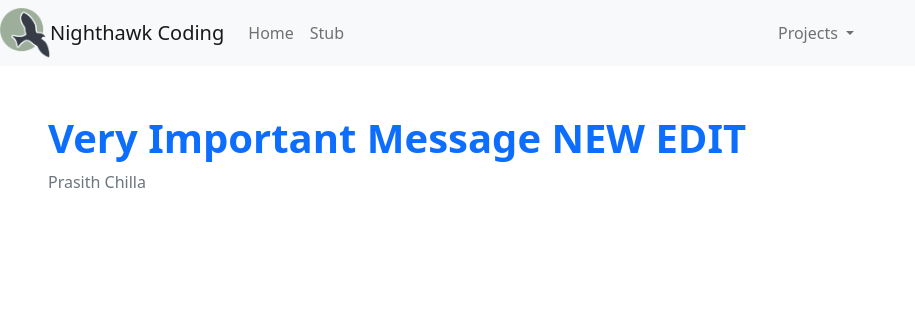
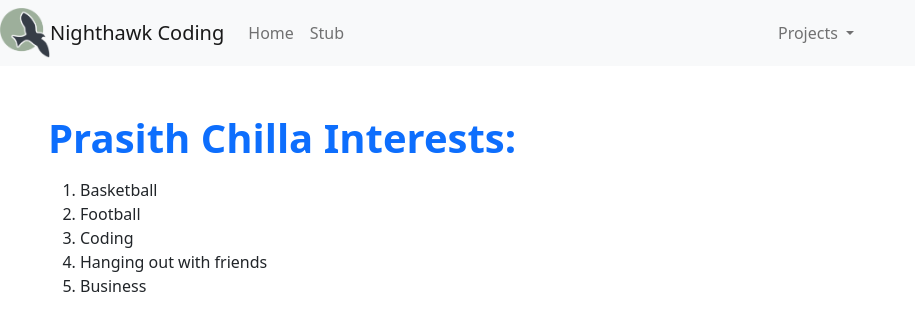
Before and after one commit to BuddaBaker/flask, a Flask app: page /stub/ in a window 1280 px wide; the page is wider, and only the part inside the window is pictured. Shown: the top 311 px of that part, without its empty margins (0-915 px from the left). Before the commit the page ends 188 px from the top of that part, so only its background shows below. Run offline with Flask 2, Linux system fonts and the light colour scheme.

Commit message:
stub changes

```diff
--- a/templates/stub.html
+++ b/templates/stub.html
@@ -8,8 +8,19 @@
 {% block body %}
     <!- Try building a new body here, bootstrap is a wise choice ->
     <div class="px-5 py-5 mx-auto">
-        <h1 class="text-primary"><strong>Very Important Message NEW EDIT</strong></h1>
-        <p class="text-secondary">Prasith Chilla</p>
+        <h1 class="text-primary"><strong>Prasith Chilla Interests:</strong></h1>
+        <p class="card-text">
+            <ol>
+                <li>Basketball</li>
+                <li>Football</li>
+                <li>Coding</li>
+                <li>Hanging out with friends</li>
+                <li>Business</li>
+
+            </ol>
+            <img src="https://static.www.nfl.com/image/private/t_q-best/league/e4cc7kfy09r1yrbw2aez"
+            width="1500"
+            height="500" />
     </div>
 {% endblock %}
 <!- This is turning off birds background from base.html -->
```
